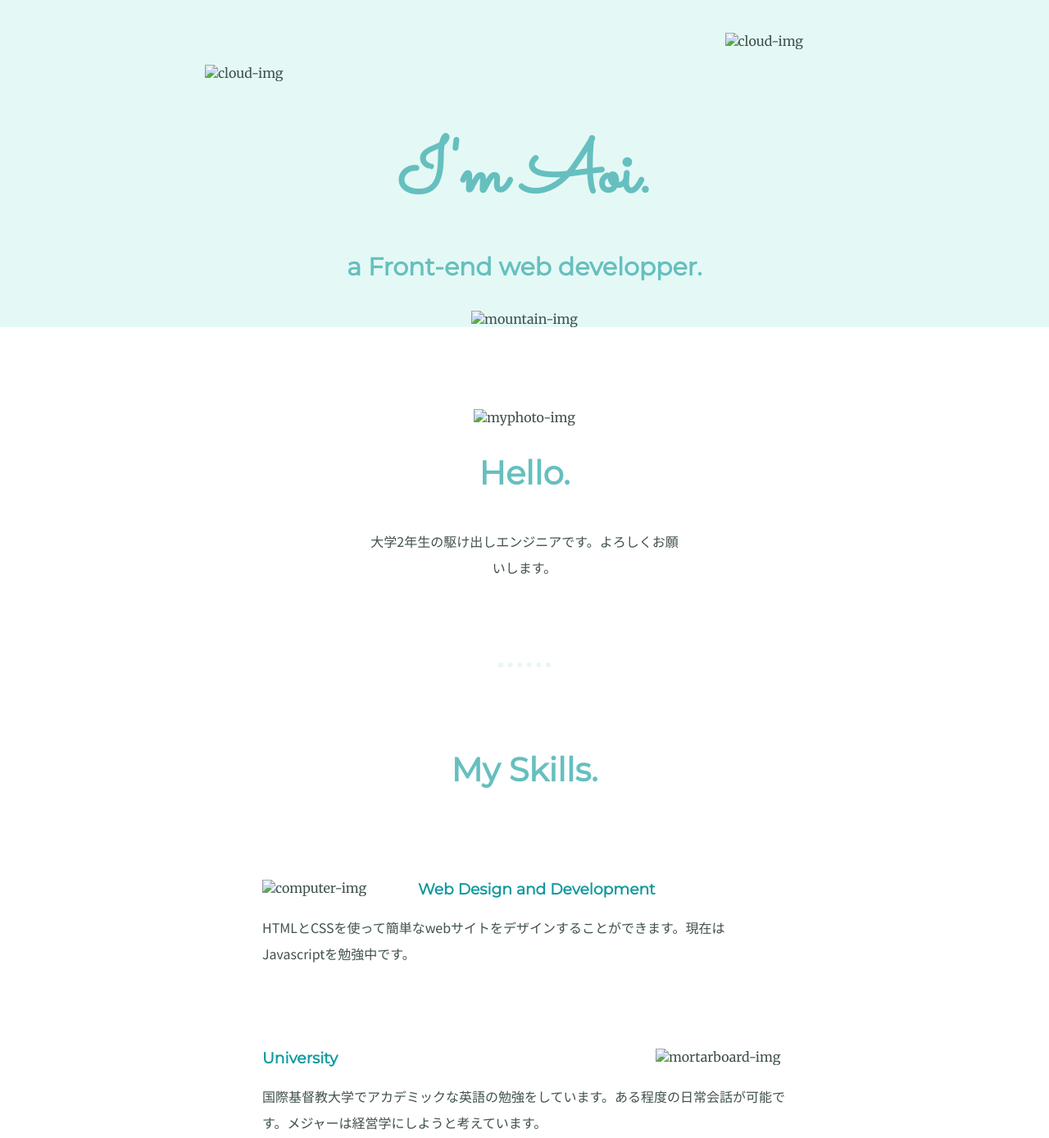
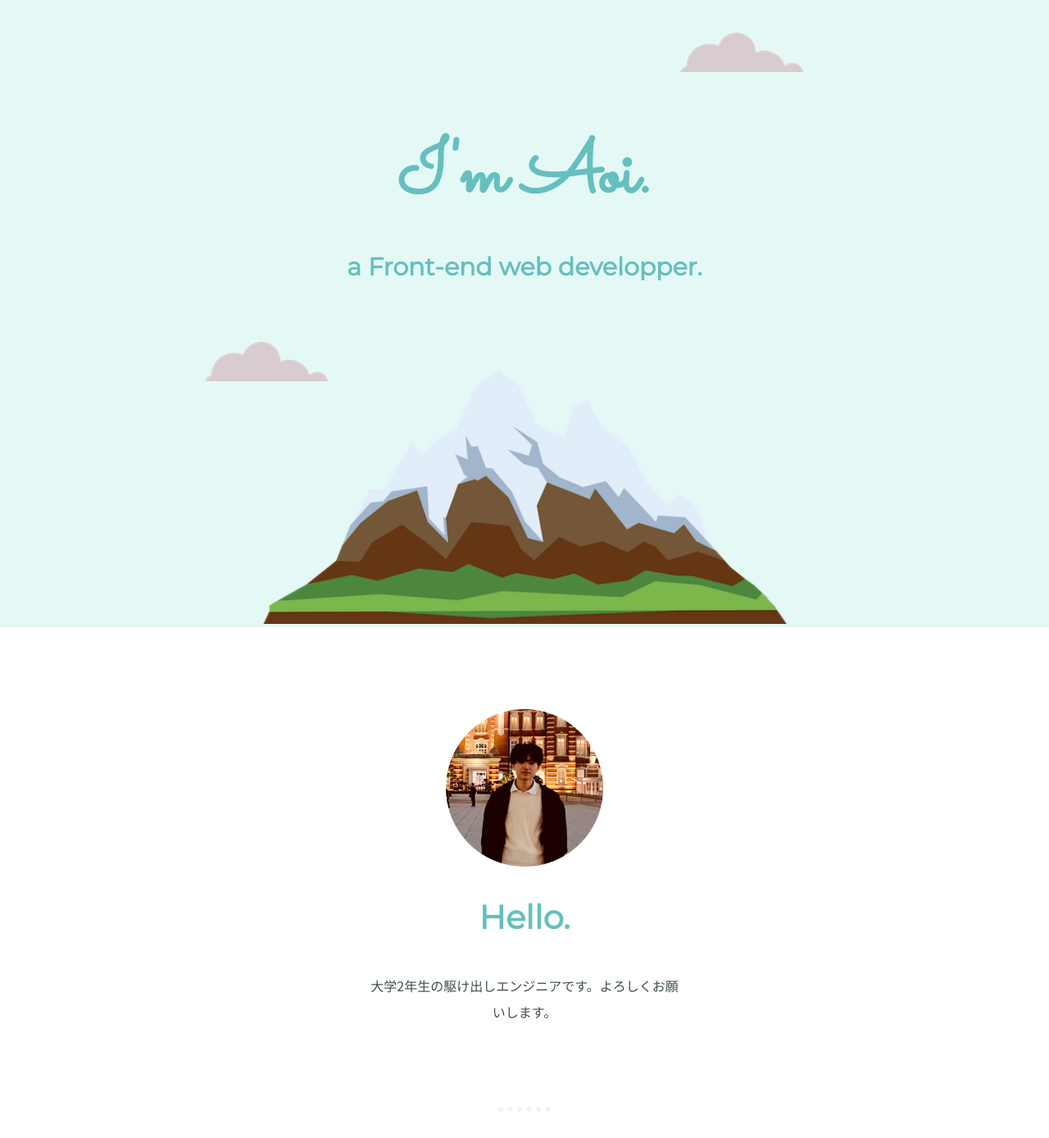
Before and after one commit to aoiaoiakaiaoi/Portfolio, a plain HTML site: page index.html in a window 1280 px wide. Shown: the top 1388 px of the page at 82% size. Drawn offline with Linux system fonts and the light colour scheme; the site is published under a folder, as on GitHub Pages, so addresses that start at the root find nothing.

Commit message:
画像のソースを変更

```diff
--- a/index.html
+++ b/index.html
@@ -10,15 +10,15 @@
   <link href="https://fonts.googleapis.com/css2?family=Merriweather&family=Montserrat&family=Noto+Sans+JP&family=Sacramento&display=swap" rel="stylesheet"></head>
 <body>
   <div class="top-container">
-    <img class="top-cloud" src="/cloud.png" alt="cloud-img">
+    <img class="top-cloud" src="cloud.png" alt="cloud-img">
     <h1>I'm Aoi.</h1>
     <h2 id="bio">a Front-end web developper.</h2>
-    <img class="bottom-cloud" src="/cloud.png" alt="cloud-img">
-    <img class="mountain" src="/mountain.png" alt="mountain-img">
+    <img class="bottom-cloud" src="cloud.png" alt="cloud-img">
+    <img class="mountain" src="mountain.png" alt="mountain-img">
   </div>
   <div class="middle-container">
     <div class="profile">
-      <img class="myphoto" src="/myphoto.png" alt="myphoto-img">
+      <img class="myphoto" src="myphoto.png" alt="myphoto-img">
       <h2>Hello.</h2>
       <p class="intro">大学2年生の駆け出しエンジニアです。よろしくお願いします。</p>
     </div>
@@ -26,12 +26,12 @@
     <div class="skills">
       <h2>My Skills.</h2>
       <div class="skill-row">
-        <img class="computer-img" src="/pc-monitor.png" alt="computer-img">
+        <img class="computer-img" src="pc-monitor.png" alt="computer-img">
         <h3>Web Design and Development</h3>
         <p class="design-skill-description">HTMLとCSSを使って簡単なwebサイトをデザインすることができます。現在はJavascriptを勉強中です。</p>
       </div>
       <div class="skill-row">
-        <img class="university-img" src="/mortarboard.png" alt="mortarboard-img">
+        <img class="university-img" src="mortarboard.png" alt="mortarboard-img">
         <h3>University</h3>
         <p class="school-description">国際基督教大学でアカデミックな英語の勉強をしています。ある程度の日常会話が可能です。メジャーは経営学にしようと考えています。</p>
       </div>
```
